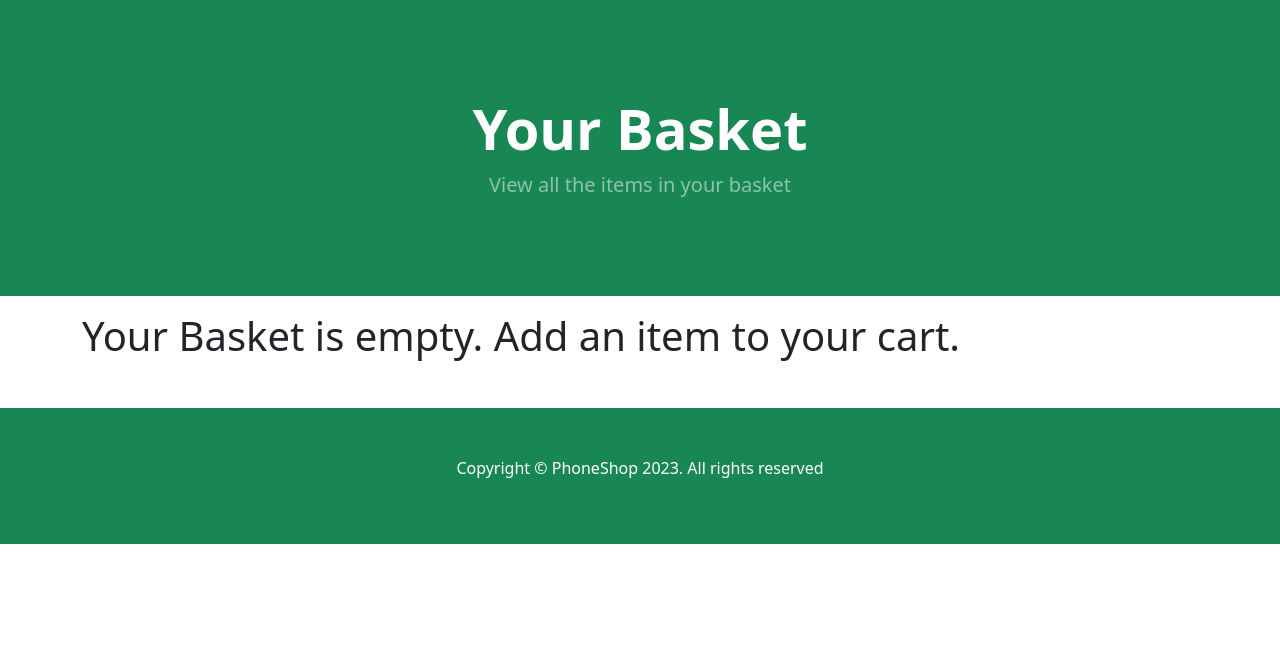
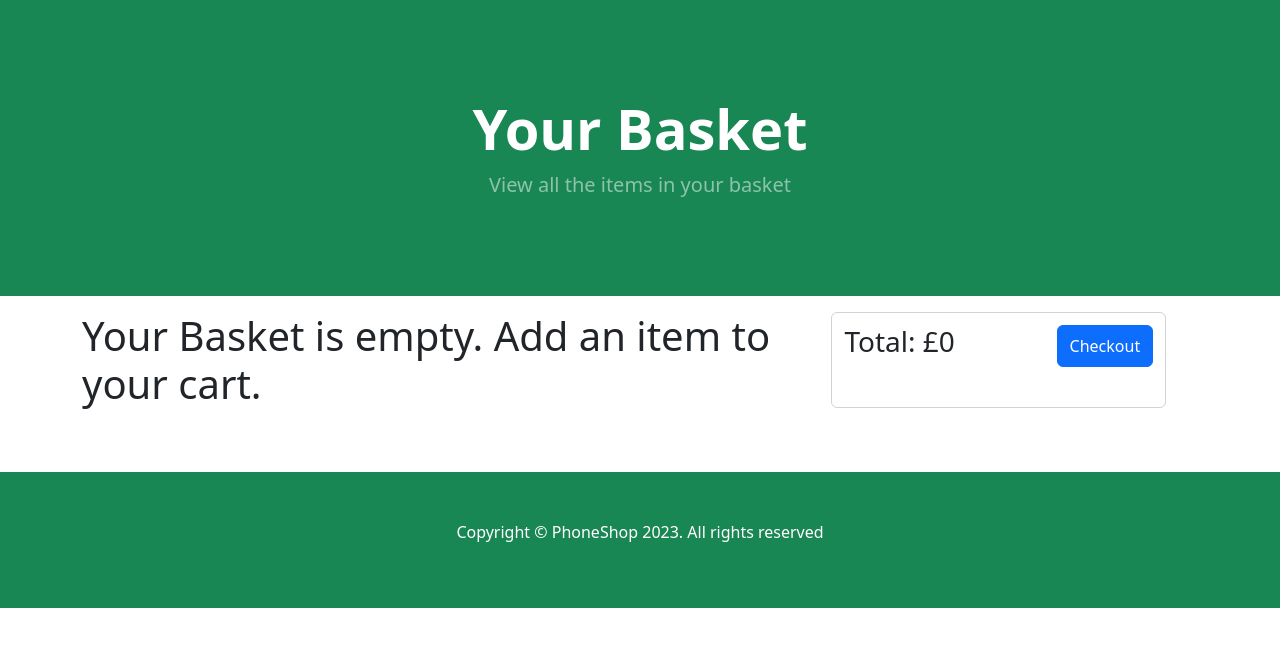
Before and after one commit to mmunson94/Mmunson-P5-Phone-shop, a Django app: page /cart/ in a window 1280 px wide. Shown: the part 57-704 px from the top of the page. Run offline with Django 3.2, Linux system fonts and the light colour scheme; some libraries are stand-ins or nearby versions.

Commit message:
Started a summary checkout

```diff
--- a/phoneshop_main/cart/templates/cart_summary.html
+++ b/phoneshop_main/cart/templates/cart_summary.html
@@ -9,7 +9,8 @@
     </div>
 </header>
 
-<div class="container">
+<div class="container cart-container">
+    <div class="cart-items">
         {% if cart_products %}
             {% for product in cart_products %}
                 <div class="card mb-3 mt-3 card-size">
@@ -72,11 +73,26 @@
                 </div>
 
                 {% endfor %}
-        <h3 class="mx-5">Total: £{{ totals }}</h3>
+
                 {% else %}
                 <p><h1>Your Basket is empty. Add an item to your cart.</h1></p>
                 {% endif %}
     </div>
+    <div class="cart-summary">
+        {% if cart_products %}
+            {% for product in cart_product %}
+                <h2>{{ product.name }}</h2><span>{{ product.price}}</span>
+            {% endfor%}
+        {% endif %}
+
+        <div class="d-flex justify-content-between">
+            <h3 class="">Total: £{{ totals }}</h3>
+            <button class="btn btn-primary">Checkout</button>
+        </div>
+    </div>
+</div>
+
+
 <script>
     $(document).on('click', '.update-cart', function(e) {
 
--- a/phoneshop_main/cart/views.py
+++ b/phoneshop_main/cart/views.py
@@ -2,6 +2,7 @@ from django.shortcuts import render, get_object_or_404
 from .cart import Cart
 from website.models import Product
 from django.http import JsonResponse
+from django.contrib import messages
 
 
 # Create your views here
@@ -29,6 +30,7 @@ def cart_add(request):
         cart.add(product=product, quantity=product_qty)
         cart_quantity = cart.__len__()
         response = JsonResponse({'Product name': product.name, 'qty': cart_quantity })
+        messages.success(request, ("Added to cart ..."))
         return response
 
 
@@ -45,6 +47,7 @@ def cart_update(request):
         cart.update(product=product_id, quantity=product_qty)
 
         response = JsonResponse({'qty': product_qty})
+        messages.success(request, ("Cart updated successfully"))
 
         return response
 
@@ -56,4 +59,5 @@ def cart_delete(request):
         cart.delete(product=product_id)
 
         response = JsonResponse({'product': product_id})
+        messages.error(request, ("Product removed!"))
         return response
--- a/phoneshop_main/static/css/style.css
+++ b/phoneshop_main/static/css/style.css
@@ -42,3 +42,33 @@
 .card-size {
     margin: auto;
 }
+
+.cart-container {
+    display: flex;
+    flex-direction: column;
+    gap: 24px;
+}
+
+.cart-summary {
+    margin-top: 16px;
+    margin-bottom: 16px;
+    padding: 12px;
+    border: 1px solid rgba(0, 0, 0, 0.175);
+    border-radius: 0.375rem;
+}
+
+@media screen and (min-width: 1000px) {
+    .cart-container {
+        display: flex;
+        flex-direction: row;
+        gap: 24px;
+    }
+
+    .cart-items {
+        width: 65%;
+    }
+
+    .cart-summary {
+        width: 30%;
+    }
+}
--- a/phoneshop_main/website/templates/product.html
+++ b/phoneshop_main/website/templates/product.html
@@ -64,6 +64,7 @@
         success: function(json) {
             console.log(json);
             document.getElementById('cart_quantity').textContent = json.qty;
+            location.reload()
         },
 
         error: function(xhr, errormsg, err) {
```
Lines whose indentation alone changed are shown as unchanged.
